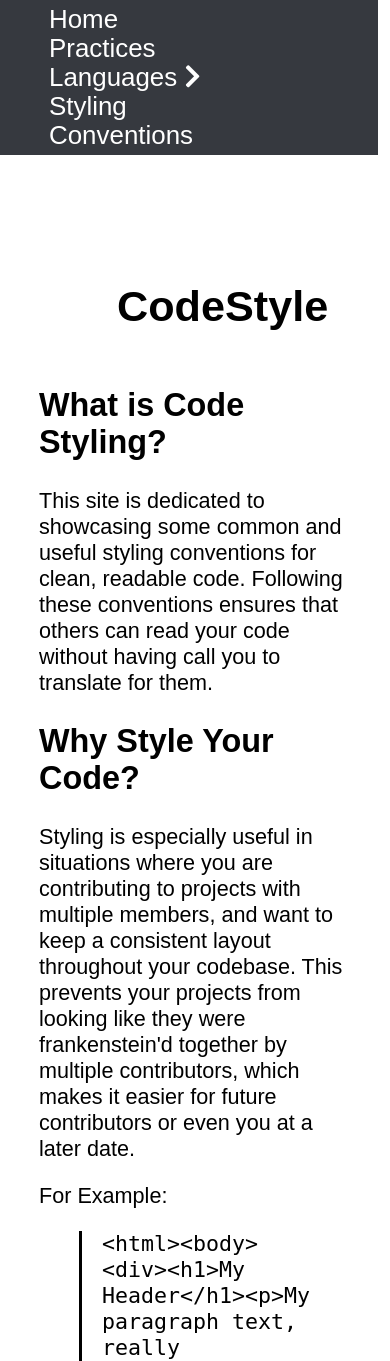
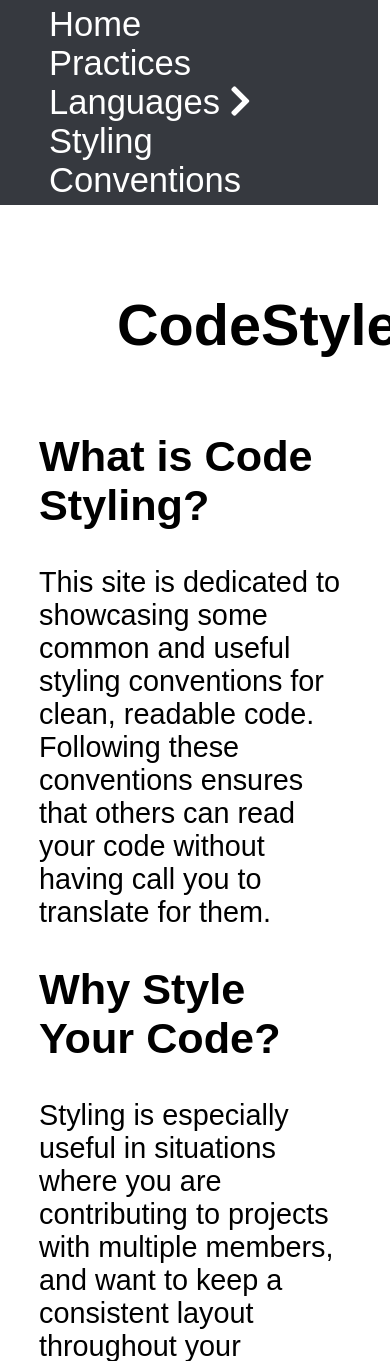
Before and after one commit to mordanc/code-style, a PHP site: page /index.php in a window 390 px wide; the page is wider, and only the part inside the window is pictured. Shown: the top 1361 px of that part. Run offline with PHP 8.4, Linux system fonts and the light colour scheme.

Commit message:
More mobile formatting

```diff
--- a/res/stylesheet.css
+++ b/res/stylesheet.css
@@ -95,7 +95,7 @@ nav .dropdown:hover .chevron-spin {
 
 @media only screen and (max-width: 600px) {
   body {
-    font-size: 18px !important;
+    font-size: 150%;
   }
   img {
     display: none;
```
